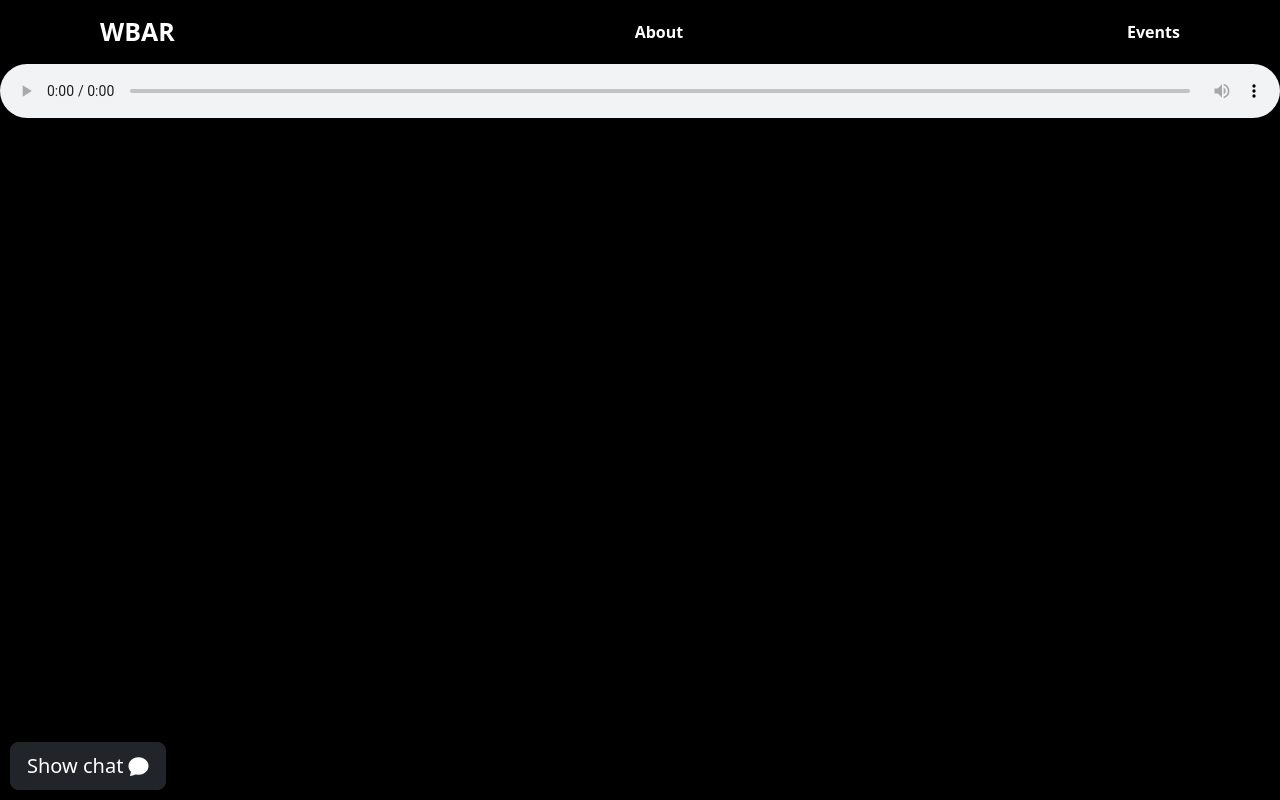
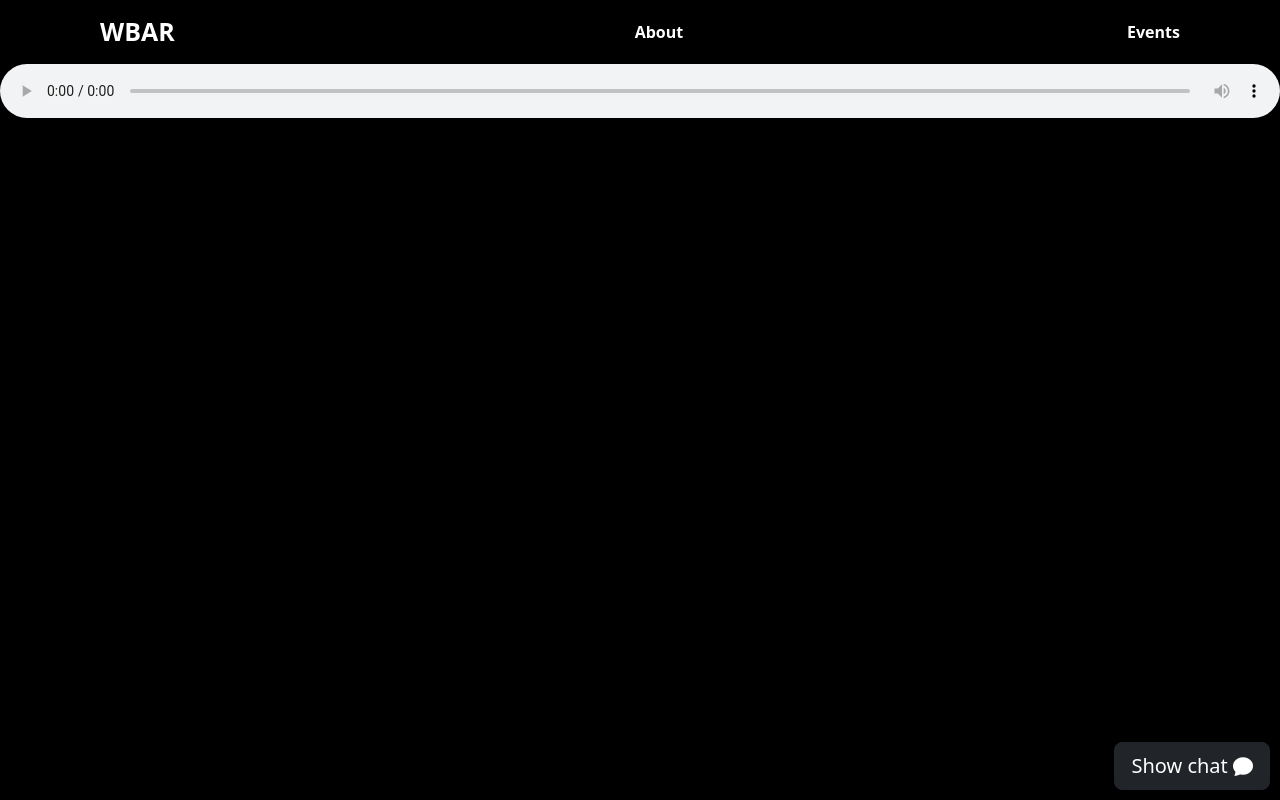
Before and after one commit to wbar-radio/wbar-app, a React (Create React App) app in the folder client/: page /DjSched in a window 1280 px wide. Built offline with nearby package versions, Linux system fonts and the light colour scheme.

Commit message:
remove console log and move btn to right

```diff
--- a/client/src/Components/Chat.css
+++ b/client/src/Components/Chat.css
@@ -2,7 +2,7 @@
 #show-chat-btn {
     position: fixed;
     bottom: 10px;
-    left: 10px;
+    right: 10px;
     z-index: 1000;
 }
 
--- a/client/src/Components/Chat.js
+++ b/client/src/Components/Chat.js
@@ -13,7 +13,6 @@ function Chat() {
 
     useEffect(() => {
         if (transform) {
-            console.log("update final position", finalPosition)
             setDeltaPosition({ x: transform.x, y: transform.y });
         }
     }, [transform]);
```
